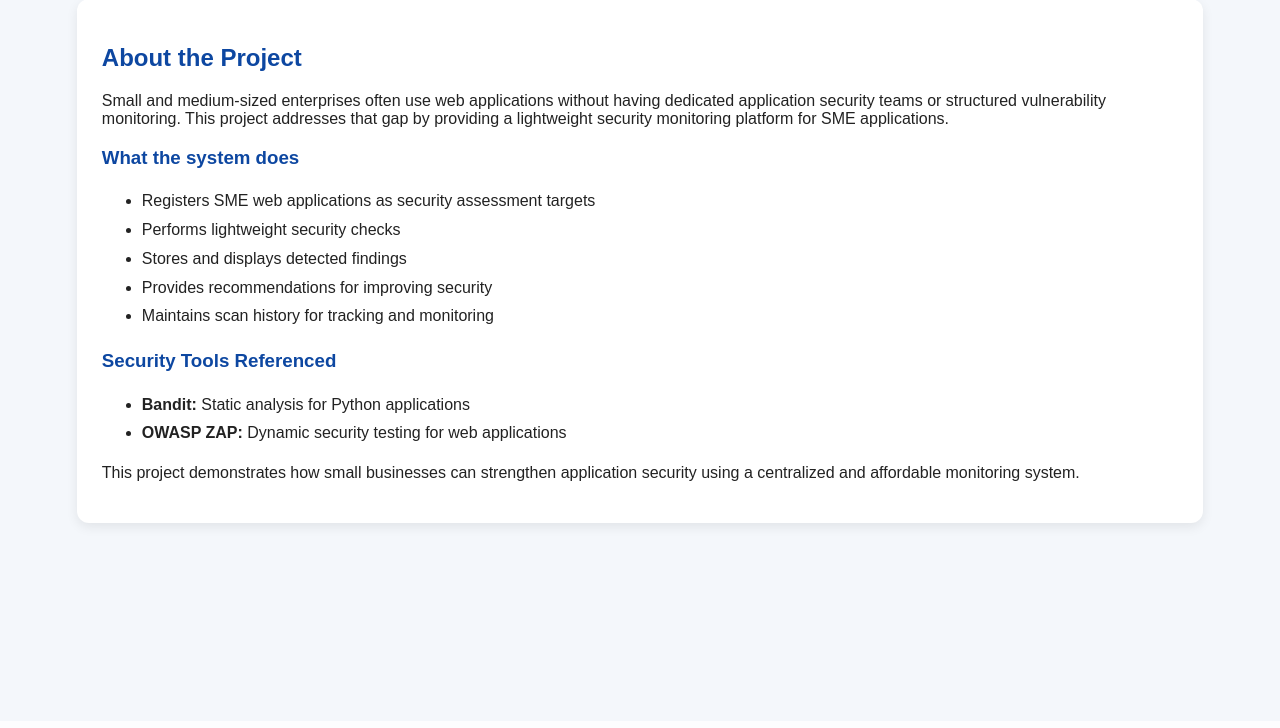
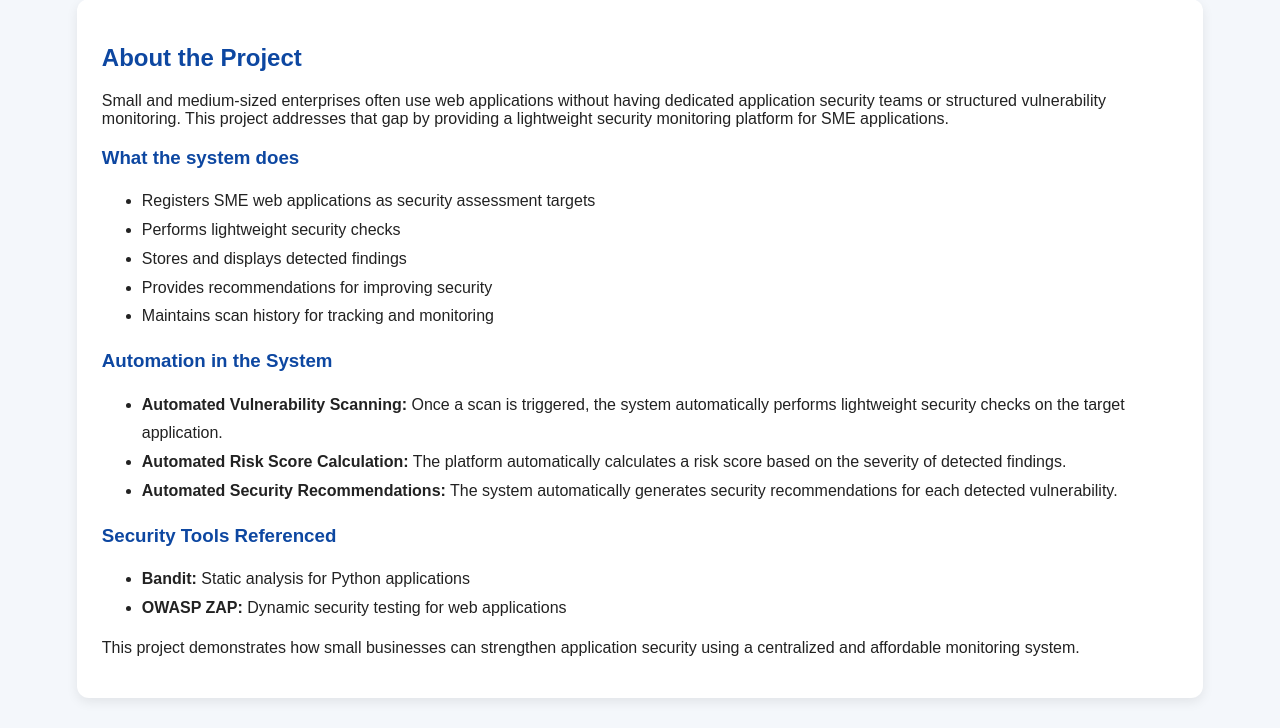
Before and after one commit to shrika2004/enhancing-sme-cybersecurity-appsec, a Flask app: page /about in a window 1280 px wide. Shown: the part 79-807 px from the top of the page. Before the commit the page ends 611 px from the top, so only its background shows below. Run offline with Flask 3, Linux system fonts and the light colour scheme.

Commit message:
Added automation features explanation to security monitoring platform

```diff
--- a/templates/about.html
+++ b/templates/about.html
@@ -33,6 +33,13 @@
                 <li>Maintains scan history for tracking and monitoring</li>
             </ul>
 
+            <h3>Automation in the System</h3>
+            <ul>
+                <li><strong>Automated Vulnerability Scanning:</strong> Once a scan is triggered, the system automatically performs lightweight security checks on the target application.</li>
+                <li><strong>Automated Risk Score Calculation:</strong> The platform automatically calculates a risk score based on the severity of detected findings.</li>
+                <li><strong>Automated Security Recommendations:</strong> The system automatically generates security recommendations for each detected vulnerability.</li>
+            </ul>
+
             <h3>Security Tools Referenced</h3>
             <ul>
                 <li><strong>Bandit:</strong> Static analysis for Python applications</li>
--- a/templates/admin_dashboard.html
+++ b/templates/admin_dashboard.html
@@ -33,6 +33,12 @@
                 Administrators can register target applications, run assessments, review findings,
                 and track historical scan activity.
             </p>
+            <div class="notice">
+                <strong>Automation Features in the System:</strong><br>
+                • Automated vulnerability scanning of registered SME applications<br>
+                • Automated risk score calculation based on severity levels<br>
+                • Automated generation of security recommendations for detected issues
+            </div>
 
             <a class="btn" href="/add_application">Register SME Application</a>
             <a class="btn" href="/applications">View Applications</a>
--- a/templates/home.html
+++ b/templates/home.html
@@ -40,6 +40,7 @@
                     <li>View scan results</li>
                     <li>Review recommendations</li>
                     <li>Track scan history</li>
+                    <li>Automation of security scanning, risk scoring, and recommendation generation</li>
                 </ul>
             </div>
         </div>
--- a/templates/scan_history.html
+++ b/templates/scan_history.html
@@ -40,6 +40,12 @@
                     </tr>
                     {% endfor %}
                 </table>
+
+                <p>
+                Each scan recorded here represents an automated security assessment workflow including
+                vulnerability detection, risk analysis, and recommendation generation.
+                </p>
+
             {% else %}
                 <div class="empty-state">
                     No scan history available yet.
```
